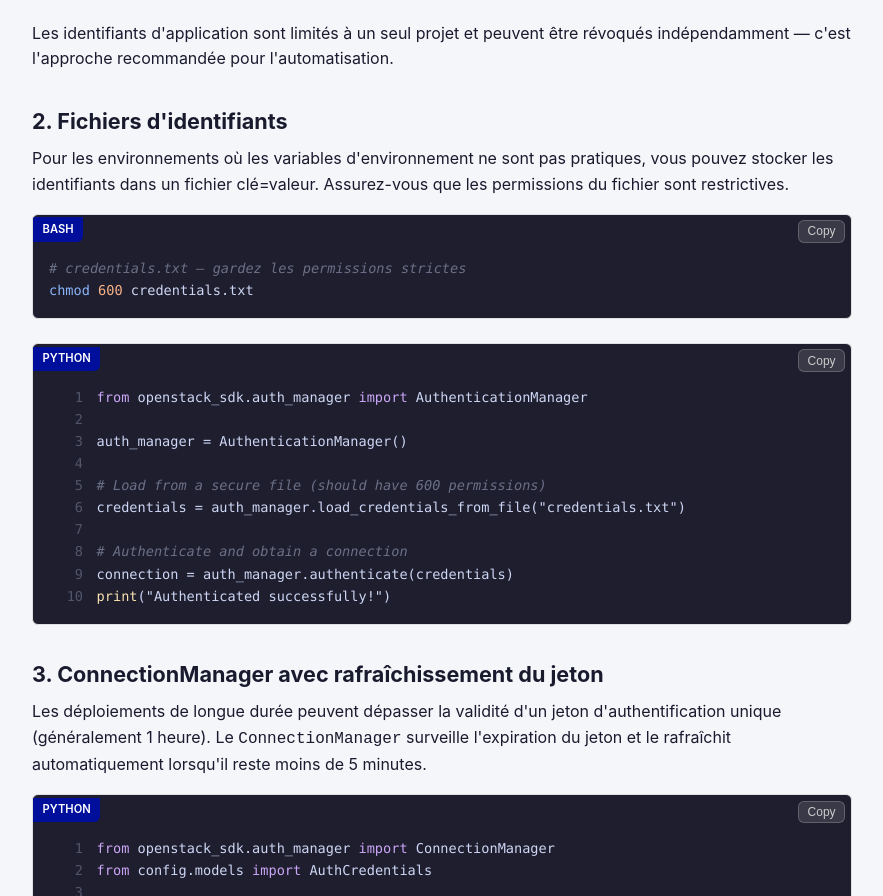
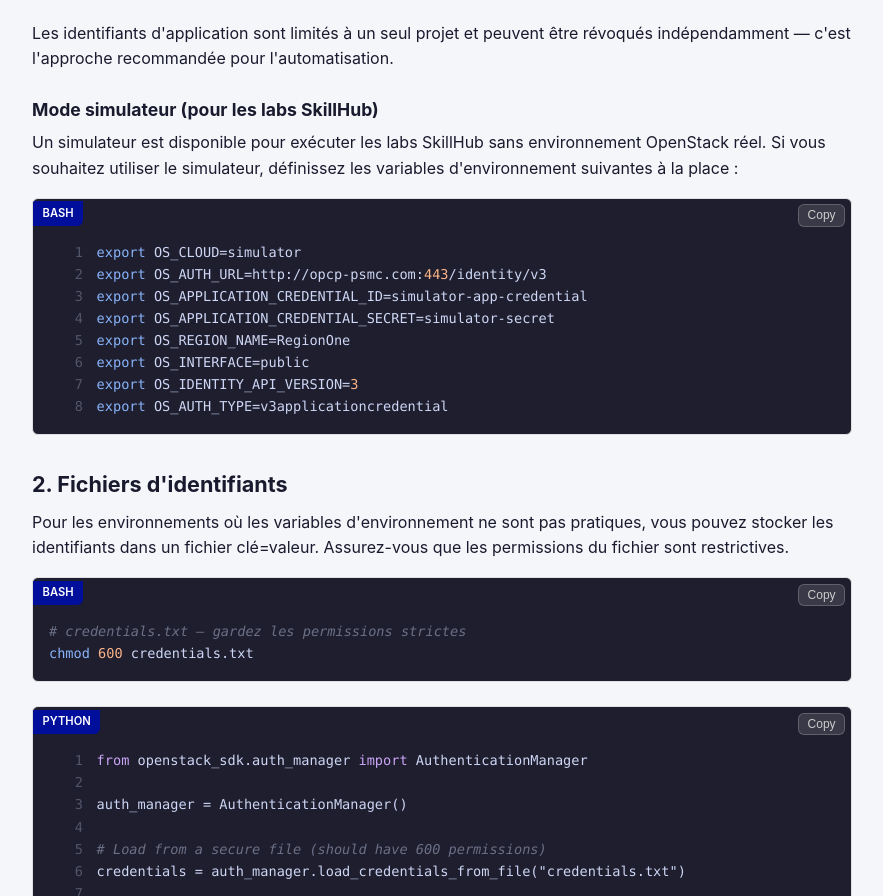
Before and after one commit to Sam9682/opcp-openstack-automation, a plain HTML site: page skillhub/fr/authentication.html in a window 1280 px wide. Shown: the part 1374-2270 px from the top of the page, without its empty margins (338-1221 px from the left). Drawn offline with Linux system fonts and the light colour scheme.

```diff
--- a/skillhub/fr/authentication.html
+++ b/skillhub/fr/authentication.html
@@ -89,6 +89,22 @@
         être révoqués indépendamment — c'est l'approche recommandée pour
         l'automatisation.
       </p>
+
+      <h3>Mode simulateur (pour les labs SkillHub)</h3>
+      <p>
+        Un simulateur est disponible pour exécuter les labs SkillHub sans
+        environnement OpenStack réel. Si vous souhaitez utiliser le simulateur,
+        définissez les variables d'environnement suivantes à la place :
+      </p>
+
+      <pre><code class="language-bash">export OS_CLOUD=simulator
+export OS_AUTH_URL=http://opcp-psmc.com:443/identity/v3
+export OS_APPLICATION_CREDENTIAL_ID=simulator-app-credential
+export OS_APPLICATION_CREDENTIAL_SECRET=simulator-secret
+export OS_REGION_NAME=RegionOne
+export OS_INTERFACE=public
+export OS_IDENTITY_API_VERSION=3
+export OS_AUTH_TYPE=v3applicationcredential</code></pre>
 
       <!-- Section 2 -->
       <h2>2. Fichiers d'identifiants</h2>
```
Also changed, not shown: skillhub/en/authentication.html (+16 -0 lines).
